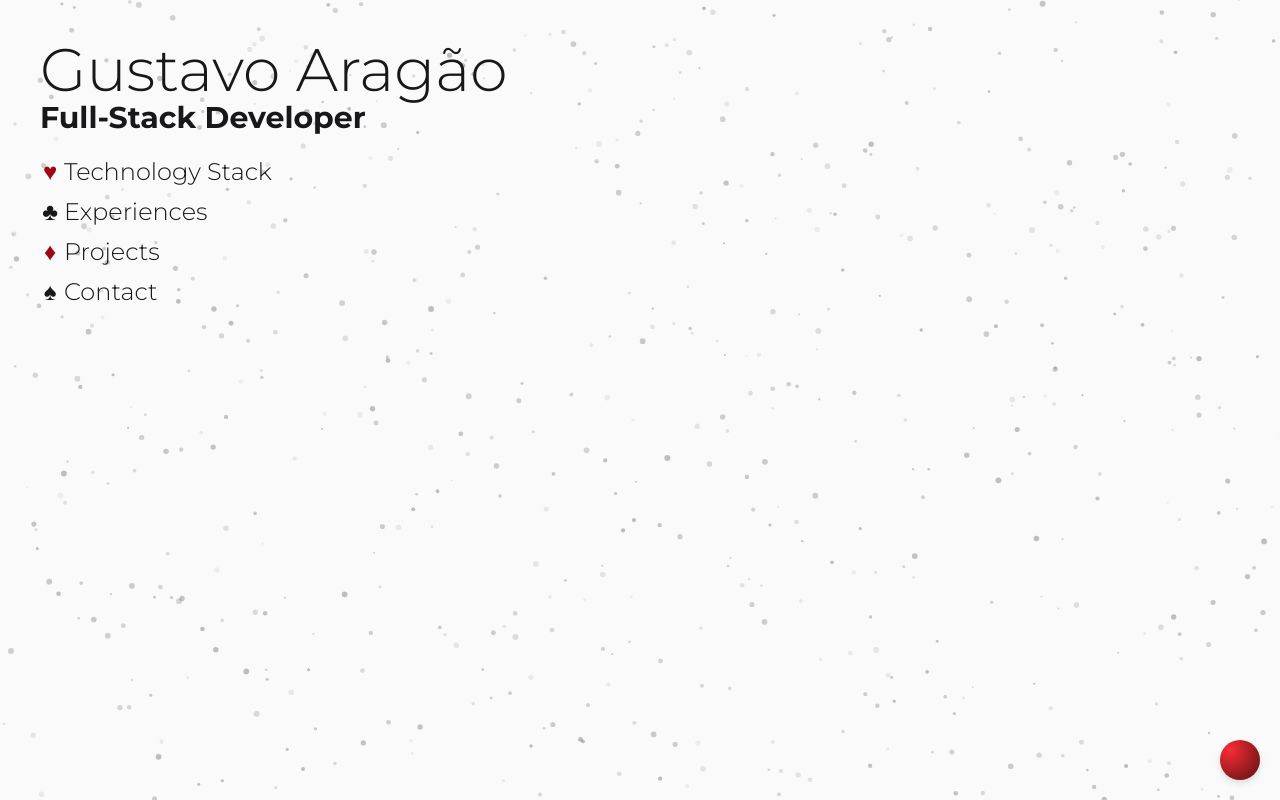
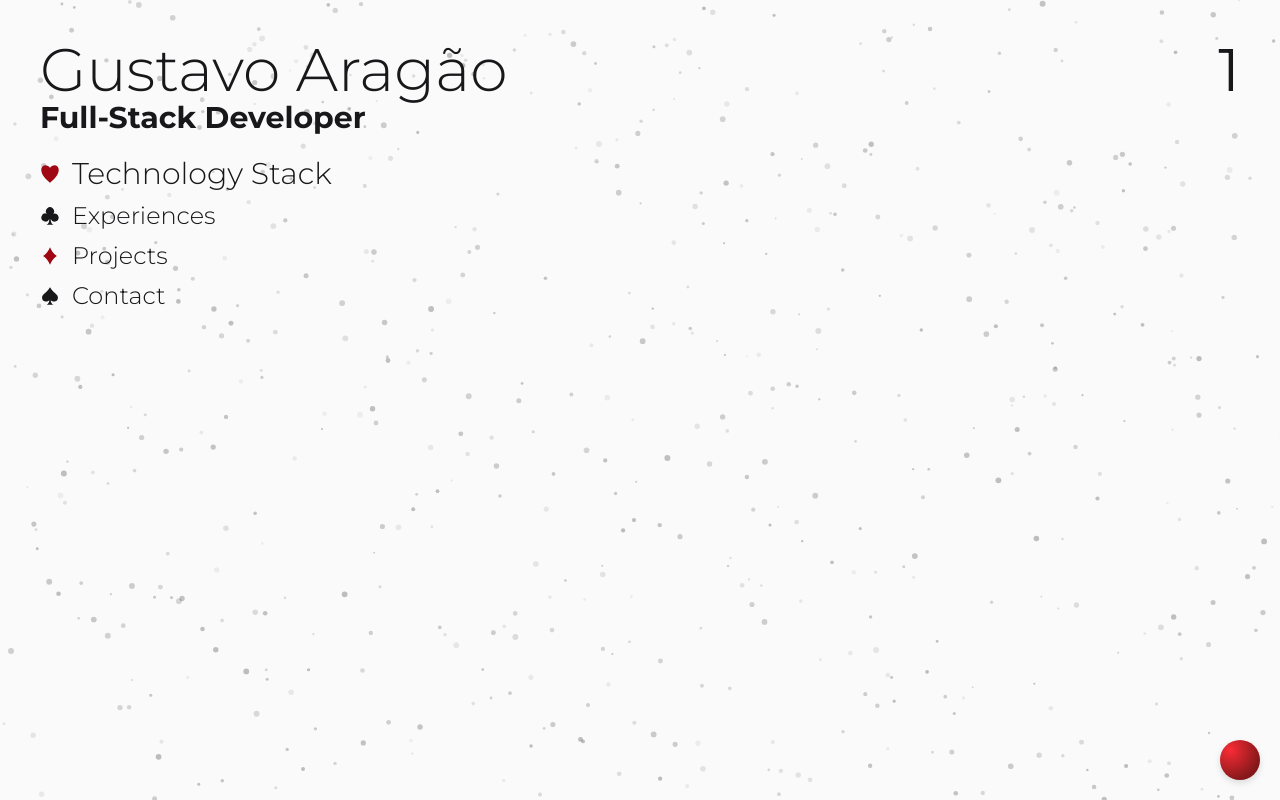
Before and after one commit to KaoreSactra/portifolio, a Next.js app: page /en in a window 1280 px wide. Built offline with nearby package versions, Linux system fonts and the light colour scheme.

Commit message:
Organize import and export | make Li functional | trading Dot Label for Icons

```diff
--- a/src/app/[locale]/layout.tsx
+++ b/src/app/[locale]/layout.tsx
@@ -6,8 +6,7 @@ import { NextIntlClientProvider } from "next-intl"
 import { getMessages } from "next-intl/server"
 import { notFound } from "next/navigation"
 
-import PopButton from "@/components/popbutton/component"
-import Bg from "@/components/bg/component"
+import { Bg, PopButton } from "@/components"
 
 export const metadata: Metadata = {
   title: "Dev Full-Stack | Gustavo Aragão",
@@ -37,9 +36,9 @@ export default async function LocaleLayout({
         text-zinc-900  dark:text-zinc-200
           transition-all duration-300 text-nowrap select-none overflow-hidden"
       >
+        <NextIntlClientProvider messages={messages}>
         <Bg/>
         <PopButton/>
-        <NextIntlClientProvider messages={messages}>
           {children}
         </NextIntlClientProvider>
       </body>
--- a/src/app/[locale]/page.tsx
+++ b/src/app/[locale]/page.tsx
@@ -1,27 +1,31 @@
+"use client"
+
+import { Li, Section } from "@/components"
 import { useTranslations } from "next-intl"
-import Li from "@/components/li/component"
+import { useState } from "react"
+import { GiClubs, GiDiamonds, GiHearts, GiSpades } from "react-icons/gi"
 
 export default function Home() {
   const t = useTranslations("Home")
+  const [selected, setSelected] = useState(1)
 
   return (
     <main className="flex landscape:flex-row portrait:flex-col h-dvh w-dvw gap-10 p-10 z-0">
-
-
       <header>
-        <h1 className="text-4xl md:text-6xl font-light">
-          Gustavo Aragão
-        </h1>
-        <h2 className="text-xl md:text-3xl font-bold">
-          {t("Prof")}
-        </h2>
+        <h1 className="text-4xl md:text-6xl font-light">Gustavo Aragão</h1>
+        <h2 className="text-xl md:text-3xl font-bold">{t("Prof")}</h2>
         <ul className="flex flex-col font-light text-2xl mt-5 gap-2">
-          <Li dot="♥" label={t("Tecno")} className="text-red-800"/>
-          <Li dot="♣" label={t("Exp")}/>
-          <Li dot="♦" label={t("Proj")} className="text-red-800"/>
-          <Li dot="♠" label={t("Cont")}/>
+          <Li dot={GiHearts} label={t("Tecno")} onClick={() => setSelected(1)} active={selected} actual={1} className="text-red-800"/>
+          <Li dot={GiClubs} label={t("Exp")} onClick={() => setSelected(2)} active={selected} actual={2}/>
+          <Li dot={GiDiamonds} label={t("Proj")} onClick={() => setSelected(3)} active={selected} actual={3} className="text-red-800"/>
+          <Li dot={GiSpades} label={t("Cont")} onClick={() => setSelected(4)} active={selected} actual={4}/>
         </ul>
       </header>
+
+      {selected === 1 && <Section box={<p>1</p>}/>}
+      {selected === 2 && <Section box={<p>2</p>}/>}
+      {selected === 3 && <Section box={<p>3</p>}/>}
+      {selected === 4 && <Section box={<p>4</p>}/>}
     </main>
   )
 }
--- a/src/components/bg/component.tsx
+++ b/src/components/bg/component.tsx
@@ -18,15 +18,12 @@ export default function Bg({ className }: LiProps) {
       await loadSlim(engine)
     }).then(() => setInit(true))
 
-    // Função para atualizar o estado baseado no atributo data-theme
     const updateTheme = () => {
       setIsDark(document.documentElement.getAttribute("data-theme") === "dark")
     }
 
-    // Detecta o tema inicial
     updateTheme()
 
-    // Observa mudanças no atributo data-theme
     const observer = new MutationObserver(updateTheme)
     observer.observe(document.documentElement, { attributes: true, attributeFilter: ["data-theme"] })
 
--- /dev/null
+++ b/src/components/index.tsx
@@ -0,0 +1,4 @@
+export { default as Bg } from "./bg/component"
+export { default as Li } from "./li/component"
+export { default as PopButton } from "./popbutton/component"
+export { default as Section } from "./section/component"
--- a/src/components/li/component.tsx
+++ b/src/components/li/component.tsx
@@ -1,13 +1,21 @@
+import { ElementType } from "react"
+
 interface LiProps {
-  dot: string,
-  label: string,
+  dot: ElementType
+  label: string
   className?: string
+  active?: number
+  actual?: number
+  onClick?: () => void
 }
 
-export default function Li({ dot, label, className }: LiProps) {
+export default function Li({ dot: Dot, label, className, active, actual, onClick }: LiProps) {
   return (
-    <li className="hover:text-3xl transition-all duration-300 cursor-pointer flex space-x-1">
-      <span className={`w-5 text-center ${className}`}>{dot}</span>
+    <li
+      className={`hover:text-3xl transition-all duration-300 cursor-pointer flex items-center space-x-3 ${active === actual && 'text-3xl'}`}
+      onClick={onClick}
+    >
+      <Dot className={`size-5 ${className}`}/>
       <p>{label}</p>
     </li>
   )
--- a/src/components/section/component.tsx
+++ b/src/components/section/component.tsx
@@ -1,13 +1,17 @@
+import { ReactNode } from "react"
+
 interface LiProps {
-  className?: string
+  className?: string,
+  box: ReactNode
 }
 
-export default function Section({ className }: LiProps) {
+export default function Section({ className, box }: LiProps) {
   return (
     <section className={`w-full h-full
         flex flex-col items-end
         snap-y overflow-scroll
         text-3xl md:text-6xl ${className}`}>
+        {box}
     </section>
   )
 }
```
